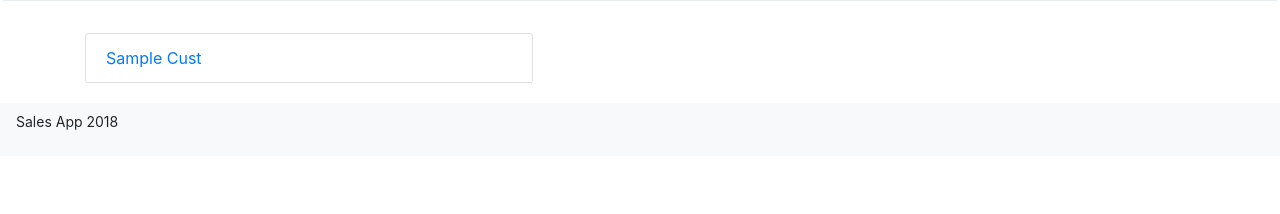
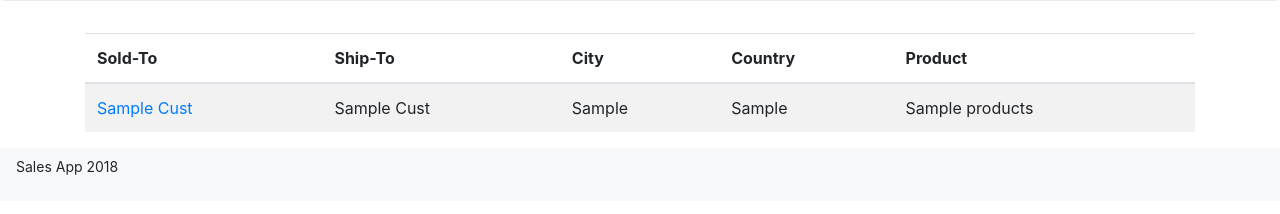
Before and after one commit to valentergs/salesapp, a Django app: template salesapp/templates/SalesApp/customer_list.html in a window 1280 px wide. Shown: the part 279-493 px from the top of the page. Run offline with Django 3.2, Linux system fonts and the light colour scheme; tables that the repository leaves empty hold one stand-in row (values such as "Sample post"); the template is opened without the code that fills it: values that come from a table or form of the project are taken from there, most other values are stand-ins (such as "Sample title", 1, 10 or a date in 2020); some libraries are stand-ins or nearby versions.

Commit message:
change customer list layout to table

```diff
--- a/salesapp/admin.py
+++ b/salesapp/admin.py
@@ -3,6 +3,6 @@
 
 class CustomersAdmin(admin.ModelAdmin):
     list_display = ['soldToName', 'sellerName']
-    list_filter = ['sellerName', 'products']
+    list_filter = ['sellerName', 'products', 'soldToName']
 
 admin.site.register(Customers, CustomersAdmin)
--- a/salesapp/templates/SalesApp/customer_list.html
+++ b/salesapp/templates/SalesApp/customer_list.html
@@ -9,7 +9,35 @@
   </div>
 </div>
 
-{% if cust_list %}
+<div class="container">
+  <table class="table table-striped">
+    <thead>
+      <tr>
+        <th scope="col">Sold-To</th>
+        <th scope="col">Ship-To</th>
+        <th scope="col">City</th>
+        <th scope="col">Country</th>
+        <th scope="col">Product</th>
+      </tr>
+    </thead>
+    <tbody>
+      {% for x in cust_list %}
+        <tr>
+          <!-- <th scope="row"></th> -->
+          <td><a href="{{ x.get_absolute_url }}">{{ x.soldToName|title }}</a></td>
+          <td>{{ x.shipToName|title }}</td>
+          <td>{{ x.shipToCity|title }}</td>
+          <td>{{ x.shipToCountry }}</td>
+          <td>{{ x.products }}</td>
+        </tr>
+      {% endfor %}
+    </tbody>
+  </table>
+</div>
+
+
+
+<!-- {% if cust_list %}
   <div class="container">
     <div class="card card-with-shadow" style="width: 28rem;">
       <ul class="list-group list-group-flush">
@@ -17,6 +45,8 @@
         {% for x in cust_list %}
           <li class="list-group-item">
             <a href="{{ x.get_absolute_url }}">{{ x.soldToName|title }}</a>
+            <p>{{ x.shipToName|title }}</p>
+            <p>{{ x.shipToCity|title }}</p>
           </li>
         {% endfor %}
 
@@ -29,6 +59,6 @@
     <p>You don't have any customer assigned.</p>
   </div>
 
-{% endif%}
+{% endif%} -->
 
 {% endblock %}
```
